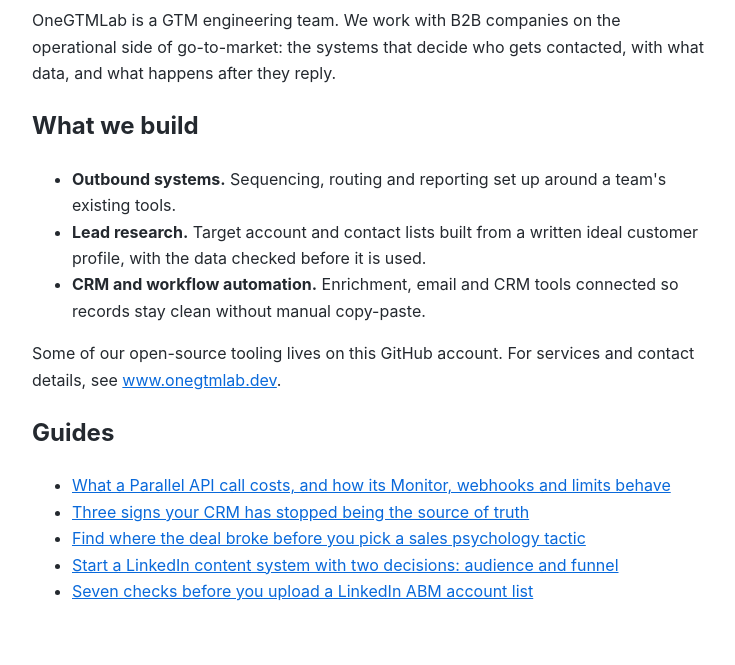
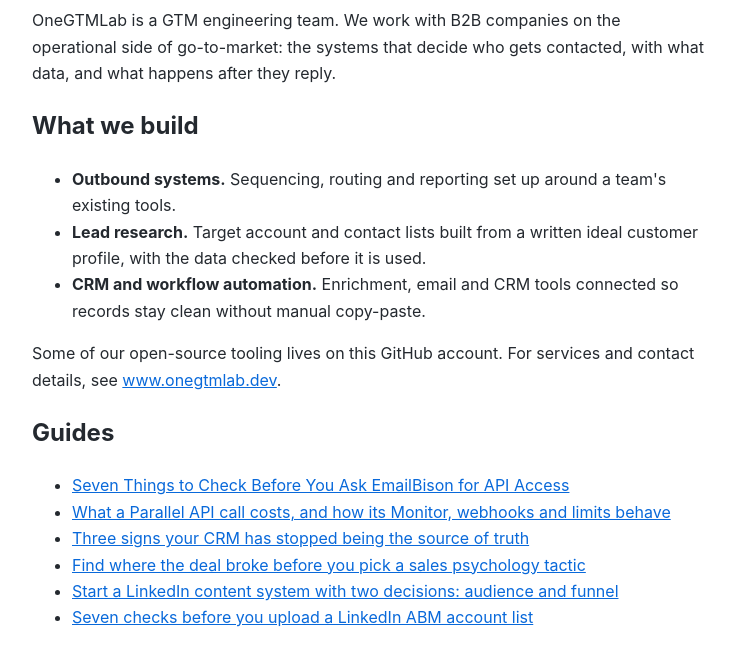
Before and after one commit to jaizendra-netizen/onegtmlab-gtm-engineering, a plain HTML site: page index.html in a window 1280 px wide. Shown: the part 115-780 px from the top of the page, without its empty margins (272-1007 px from the left). Drawn offline with Linux system fonts and the light colour scheme.

Commit message:
Link guide from index

```diff
--- a/index.html
+++ b/index.html
@@ -15,6 +15,7 @@
 <p>Some of our open-source tooling lives on this GitHub account. For services and contact details, see <a href="https://www.onegtmlab.dev">www.onegtmlab.dev</a>.</p>
 <h2>Guides</h2>
 <ul>
+<li><a href="guides/seven-things-to-check-before-you-ask-emailbison-for-api-acce.html">Seven Things to Check Before You Ask EmailBison for API Access</a></li>
 <li><a href="guides/what-a-parallel-api-call-costs-and-how-its-monitor-webhooks.html">What a Parallel API call costs, and how its Monitor, webhooks and limits behave</a></li>
 <li><a href="guides/revops-audit-clean-route-report.html">Three signs your CRM has stopped being the source of truth</a></li>
 <li><a href="guides/sales-psychology-find-where-the-deal-broke.html">Find where the deal broke before you pick a sales psychology tactic</a></li>
```
